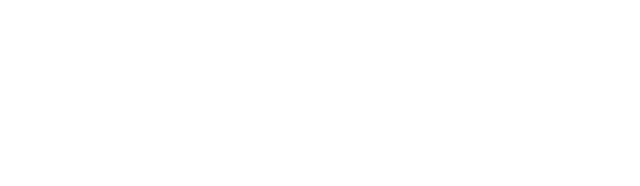
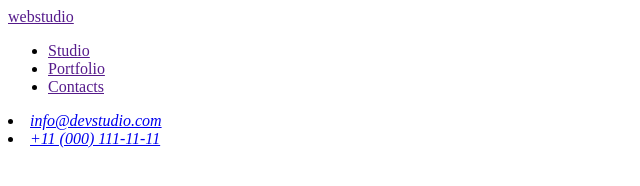
Before and after one commit to savchenko-maksym/goit-markup-hw-01, a plain HTML site: page index.html in a window 1280 px wide. Shown: the whole page, without its empty margins (0-640 px from the left). Drawn offline with Linux system fonts and the light colour scheme.

Commit message:
add first part

```diff
--- a/index.html
+++ b/index.html
@@ -3,7 +3,26 @@
   <head>
     <meta charset="UTF-8" />
     <meta name="viewport" content="width=device-width, initial-scale=1.0" />
-    <title>Document</title>
+    <title>Webstudio</title>
   </head>
-  <body></body>
+  <body>
+    <header>
+      <nav>
+        <a href="">webstudio</a>
+        <ul>
+          <li><a href="">Studio</a></li>
+          <li><a href="">Portfolio</a></li>
+          <li><a href="">Contacts</a></li>
+        </ul>
+      </nav>
+      <address>
+        <uv>
+          <li><a href="mailto:info@devstudio.com">info@devstudio.com</a></li>
+          <li><a href="tel:+110001111111">+11 (000) 111-11-11</a></li>
+        </uv>
+      </address>
+    </header>
+    <main></main>
+    <footer></footer>
+  </body>
 </html>
```
Also changed, not shown: images/img-1.jpg (added), images/img-2.jpg (added), images/img-3.jpg (added), images/img.jpg (added).
